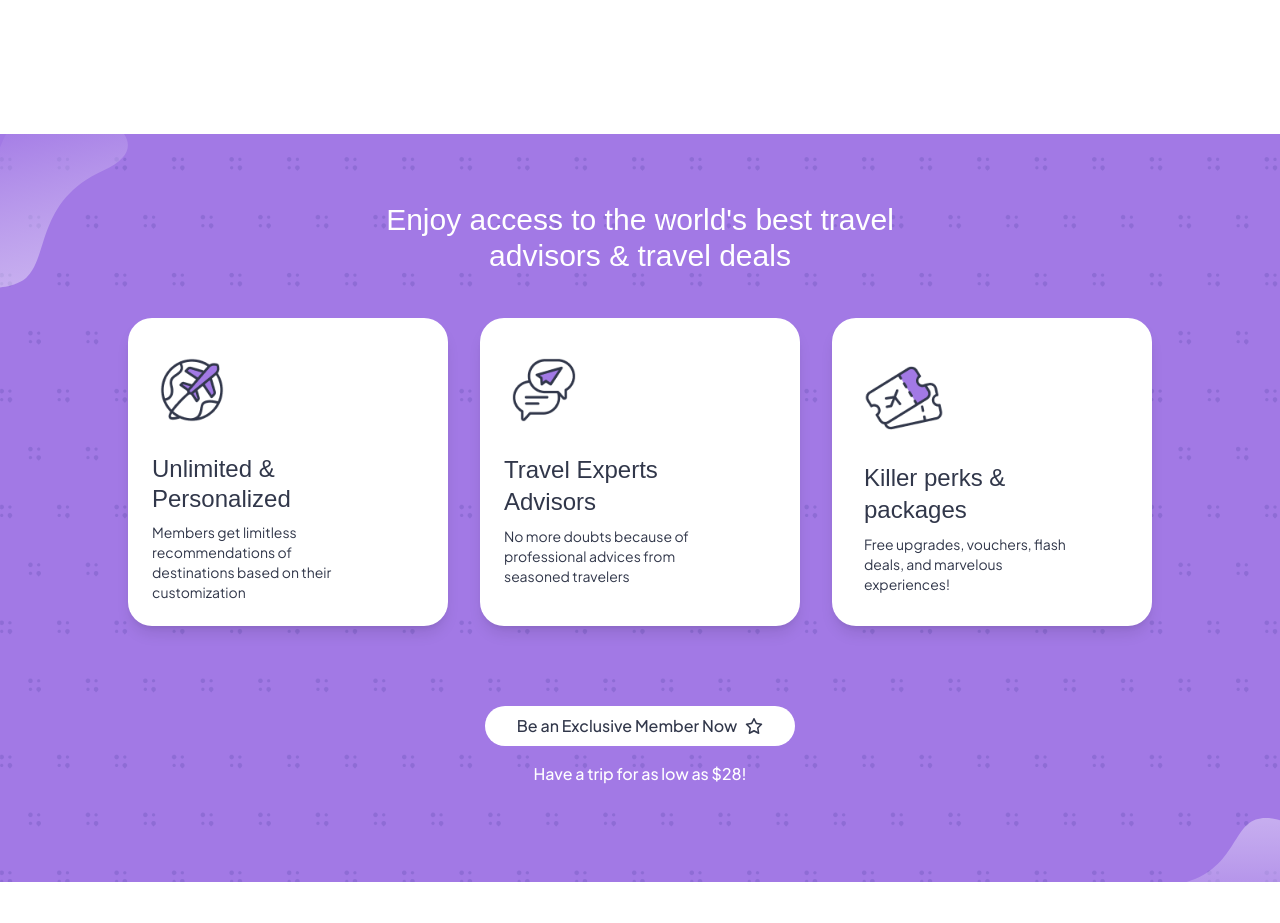
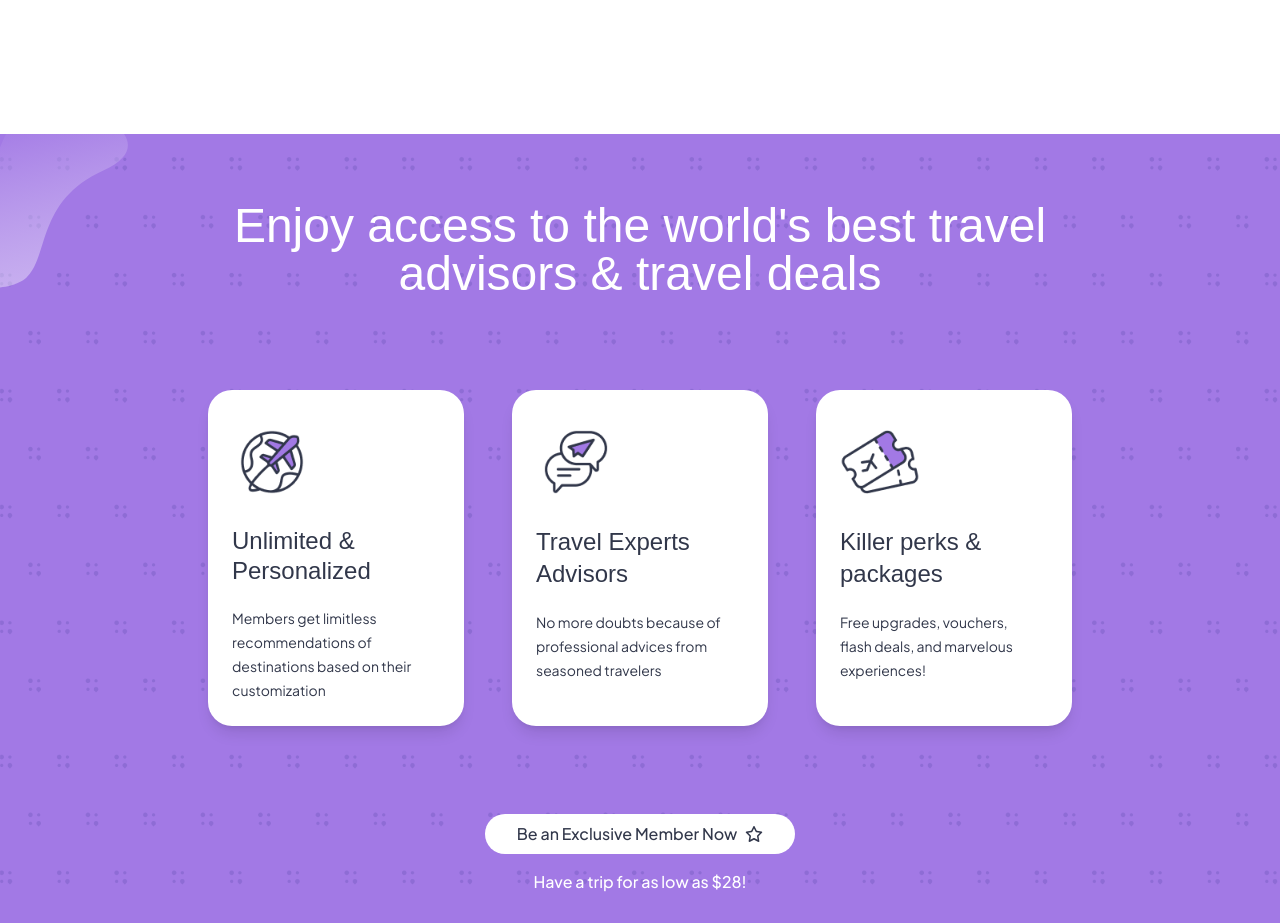
Before and after one commit to mamun4023/intripid, a React (Create React App) app: page / in a window 1280 px wide. Shown: the part 740-1663 px from the top of the page. Built offline with nearby package versions, Linux system fonts and the light colour scheme; a web font is replaced by a local one.

Commit message:
fixed top body

```diff
--- a/src/sections/home/Body/TopSection.js
+++ b/src/sections/home/Body/TopSection.js
@@ -13,7 +13,7 @@ export default function TopBody(){
     return(
         <div
             style={{ backgroundImage: `url(${BgImage})`}}
-            className = "w-full relative overflow-hidden "
+            className = "w-full relative overflow-hidden"
         >
 
             <div className = "w-48 absolute -left-16 -top-8">
@@ -23,28 +23,28 @@ export default function TopBody(){
                 <img src= {BgTopRight} />
             </div>
 
-            <div className="flex justify-center pt-10 ">
-                <div className=" max-w-xl px-8 m-7 ">
-                    <h1 className="text-white text-center font-readex_bold text-3xl ">Enjoy access to the world's best travel advisors & travel deals</h1>
+            <div className="flex justify-center py-10 ">
+                <div className=" max-w-4xl px-8 m-7">
+                    <h2 className="text-white text-center font-readex_bold text-3xl md:text-5xl ">Enjoy access to the world's best travel advisors & travel deals</h2>
                 </div>
             </div>
              {/* center box */}
             <div className="flex justify-center flex-wrap">
-                <div className="block p-4 m-4  rounded-3xl shadow-lg bg-white w-80">
+                <div className="block p-4 m-4 lg:m-6 rounded-3xl shadow-lg bg-white w-80 md:w-64">
                     <div className="my-2 p-2">
                         <img
                             src= {TravelIcon}
                             className = "w-20"
                         />
                     </div>
-                    <div className="pr-16 p-2">
+                    <div className="pr-4 p-2">
                         <h5 className=" text-fontColor text-2xl leading-tight font-medium mb-2 font-readex_bold">Unlimited & Personalized</h5>
-                        <p className="text-sm font-sans_regular text-fontColor">
+                        <p className="text-sm font-sans_regular text-fontColor leading-6 mt-5">
                             Members get limitless recommendations of destinations based on their customization
                         </p>
                     </div>
                 </div>
-                <div className="block p-4 m-4  rounded-3xl shadow-lg bg-white w-80">
+                <div className="block p-4 m-4 lg:m-6 rounded-3xl shadow-lg bg-white w-80 md:w-64">
                     <div className="my-2 p-2">
                         <img
                             src= {TravelAdvisorIcon}
@@ -52,16 +52,16 @@ export default function TopBody(){
                         />
                     </div>
 
-                    <div className="p-2 pr-14">
+                    <div className="p-2 pr-4">
                         <h5 className="text-fontColor text-2xl mb-2 font-readex_bold">
                             Travel Experts Advisors
                         </h5>
-                        <p className="text-sm text-fontColor font-sans_regular">
+                        <p className="text-sm text-fontColor font-sans_regular leading-6 mt-5">
                             No more doubts because of professional advices from seasoned travelers
                         </p>
                     </div>
                 </div>
-                <div className="block p-6 m-4 rounded-3xl shadow-lg bg-white w-80">
+                <div className="block p-4 m-4 lg:m-6 rounded-3xl shadow-lg bg-white w-80 md:w-64">
                     <div className="my-2 p-2">
                         <img
                             src= {TravelTicketIcon}
@@ -69,11 +69,11 @@ export default function TopBody(){
                         />
                     </div>
 
-                    <div className="p-2 pr-14">
+                    <div className="p-2 pr-4">
                         <h5 className="text-fontColor text-2xl mb-2 font-readex_bold">
                             Killer perks & packages
                         </h5>
-                        <p className="text-sm font-sans_regular text-fontColor">
+                        <p className="text-sm font-sans_regular leading-6 mt-5 text-fontColor">
                             Free upgrades, vouchers, flash deals, and marvelous experiences!
                         </p>
                     </div>
```
